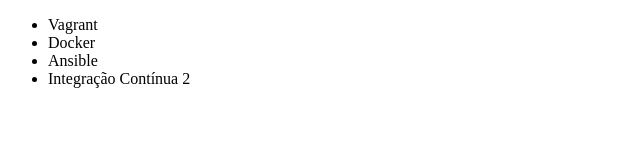
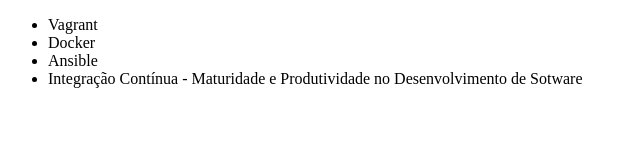
Before and after one commit to marcelonoliv/alura-git, a plain HTML site: page index.html in a window 1280 px wide. Shown: the whole page, without its empty margins (0-640 px from the left). Drawn offline with Linux system fonts and the light colour scheme.

Commit message:
Renomeando curso de integração contínua

```diff
--- a/index.html
+++ b/index.html
@@ -9,7 +9,7 @@
         <li>Vagrant</li>
         <li>Docker</li>
         <li>Ansible</li>
-        <li>Integração Contínua 2</li>
+        <li>Integração Contínua - Maturidade e Produtividade no Desenvolvimento de Sotware</li>
     </ul>
 
 
```
